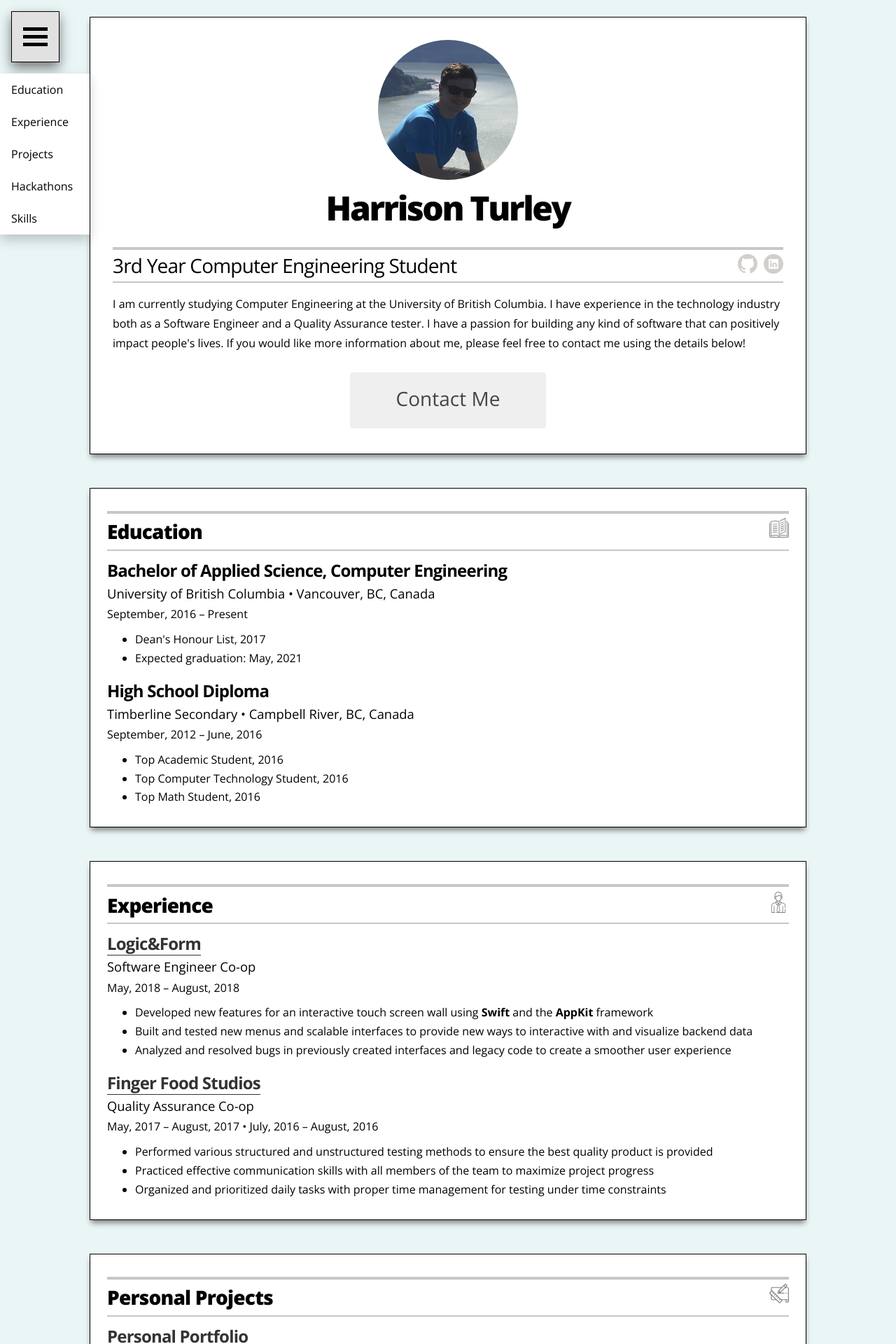
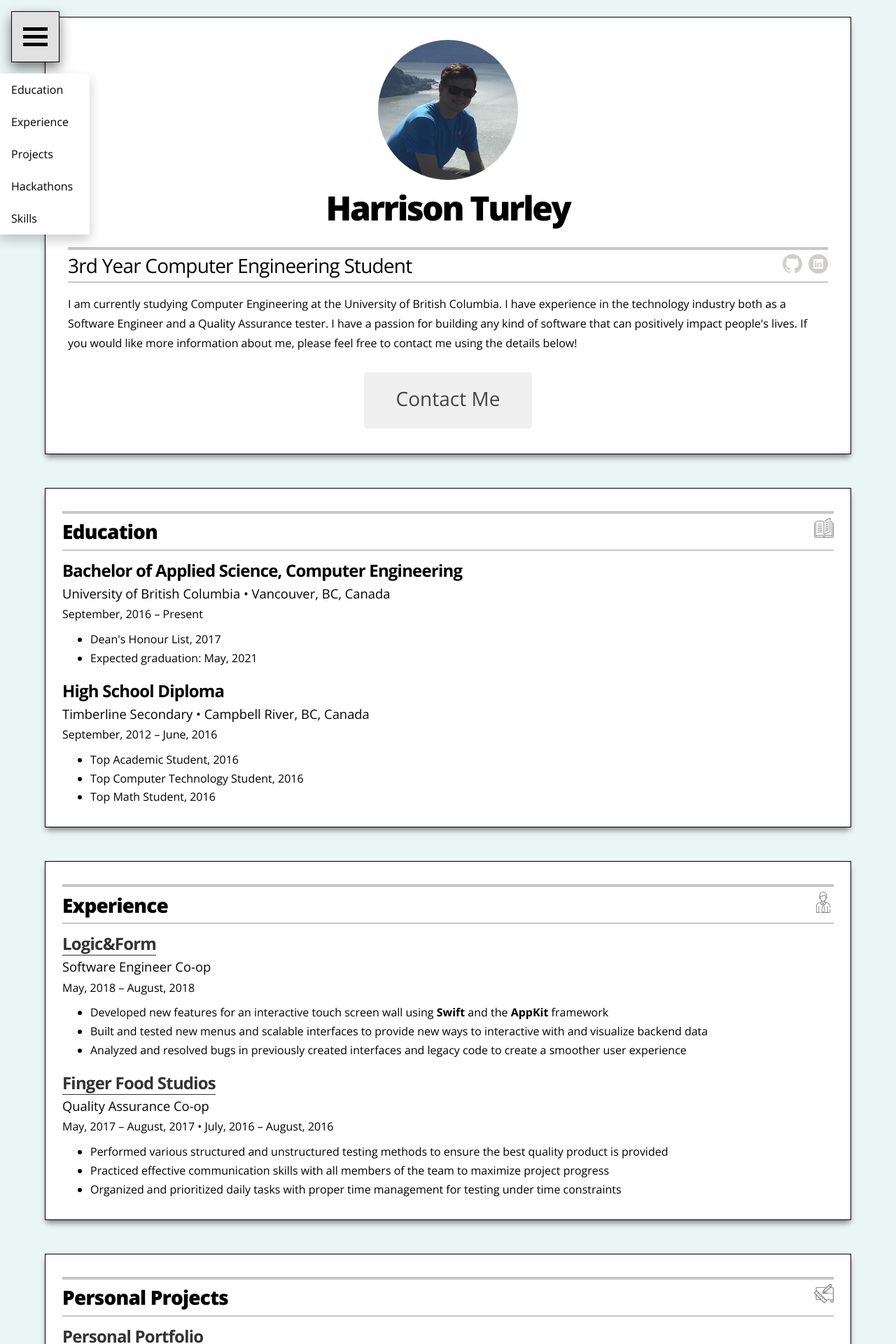
Before and after one commit to harrisonturley/harrisonturley.github.io, a Jekyll site: the page built from index.html, in a window 1280 px wide. Shown: the top 1920 px of the page at 70% size. Built offline with Jekyll 4.4.1, drawn with Linux system fonts in a browser that asks for light colours.

Commit message:
Updated button styling

```diff
--- a/_sass/_resume.scss
+++ b/_sass/_resume.scss
@@ -20,14 +20,6 @@
   }
 
   &:hover .icon-container {
-    background-color: $dropdown-selected;
-  }
-
-  &:active .dropdown-menu-content {
-    display:block;
-  }
-
-  &:active .icon-container {
     background-color: $dropdown-selected;
   }
 }
@@ -90,7 +82,7 @@
 .wrapper {
   width: 650px;
   @media screen and (max-width: 1280px) {
-    width: 80%;
+    width: 90%;
   }
 
   margin-left: auto;
@@ -209,7 +201,7 @@
 .contact-button-wrap {
   @include sans;
   margin:0.7em auto;
-  width: 7em;
+  width: 6em;
   height: 2em;
   font-size: 2.5rem;
   position: relative;
@@ -224,7 +216,7 @@
     padding:0.3em 0;
     position:absolute;
     text-align:center;
-    font-size:0.4em;
+    font-size:0.35em;
 
     .email-span {
       color: #000000;
@@ -280,10 +272,10 @@
     transform: rotateX(-150deg);
   }
 
-  &:active .button {
-    -webkit-transform: rotateX(-150deg);
-    transform: rotateX(-150deg);
-  }
+ // &:active .button {
+ //   -webkit-transform: rotateX(-150deg);
+ //   transform: rotateX(-150deg);
+ // }
 }
 
 ////////////////////////////////////////////////////////////////////////////////
```
